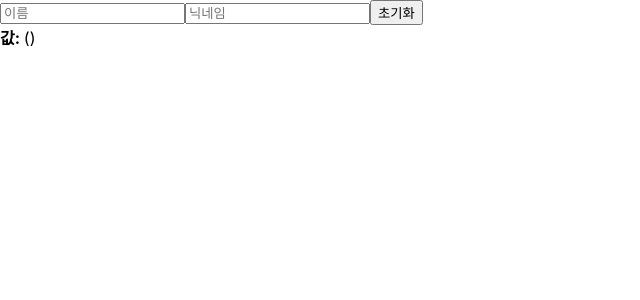
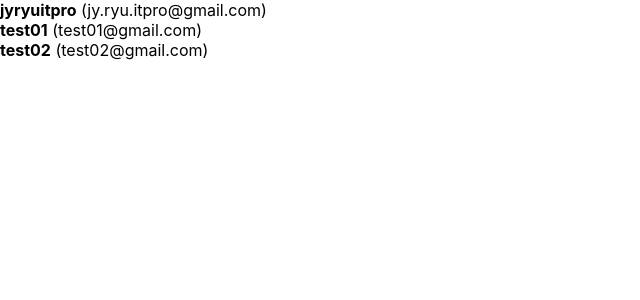
Before and after one commit to jyryuitpro/tutorial-react, a React (Create React App) app: page / in a window 1280 px wide. Shown: the top 300 px of the page, without its empty margins (0-640 px from the left). Built offline with nearby package versions, Linux system fonts and the light colour scheme.

Commit message:
11. 배열 렌더링하기

```diff
--- a/src/App.js
+++ b/src/App.js
@@ -1,9 +1,9 @@
 import React from 'react';
-import InputSample from "./InputSample";
+import UserList from "./UserList";
 
 function App() {
     return (
-        <InputSample/>
+        <UserList/>
     );
 }
 
--- /dev/null
+++ b/src/UserList.js
@@ -0,0 +1,39 @@
+import React from 'react';
+
+function User({user}) {
+    return (
+        <div>
+            <b>{user.username}</b> <span>({user.email})</span>
+        </div>
+    );
+}
+
+function UserList() {
+    const users = [
+        {
+            id: 1,
+            username: 'jyryuitpro',
+            email: 'jy.ryu.itpro@gmail.com',
+        },
+        {
+            id: 2,
+            username: 'test01',
+            email: 'test01@gmail.com',
+        },
+        {
+            id: 3,
+            username: 'test02',
+            email: 'test02@gmail.com',
+        },
+    ];
+
+    return (
+        <div>
+            {
+                users.map(user => (<User user={user} key={user.id}/>))
+            }
+        </div>
+    );
+}
+
+export default UserList;
```
Also changed, not shown: src/sample.js (added, +17 -0 lines).
